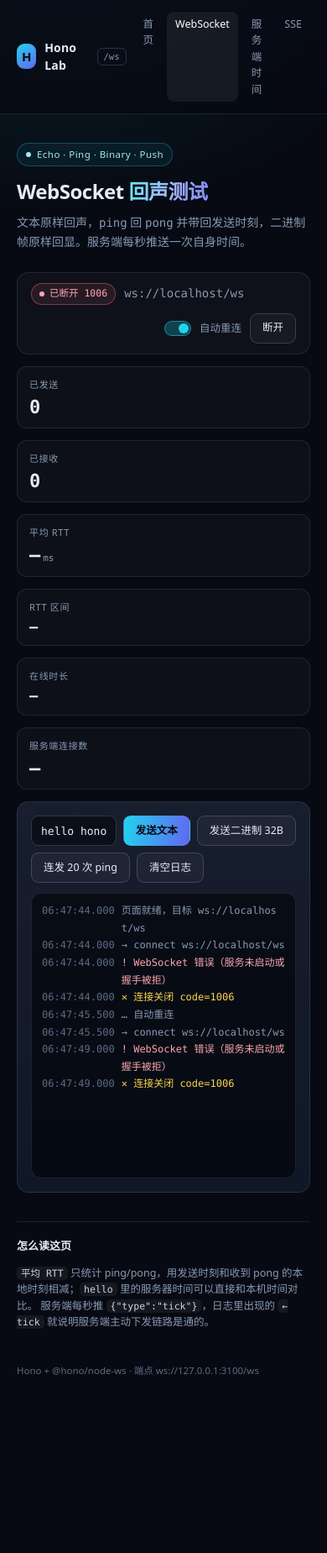
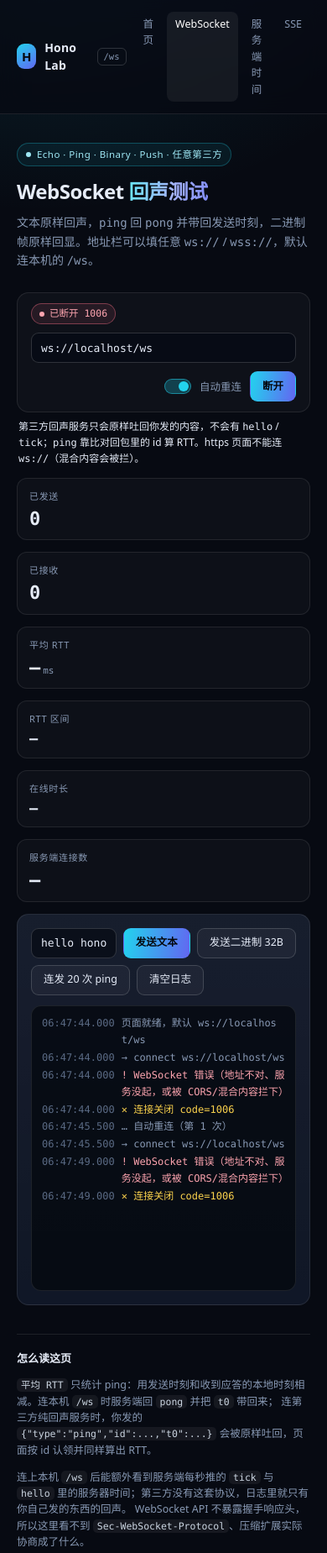
Before and after one commit to yuannuoxin/hono-lab, a website: page public/ws.html in a window 390 px wide. Shown: the top 1849 px of the page at 84% size. Before the commit the page ends 1717 px from the top, so only its background shows below. Drawn offline with Linux system fonts and the light colour scheme.

Commit message:
feat(ws): 地址栏可填任意第三方 ws/wss 地址
地址输入 + 公共回声预设；域名自动补 ws://、https 换 wss://；记住上次地址；第三方纯回声服务按回包 id 认领 ping 算 RTT；连续 5 次连不上停止自动重连。

```diff
--- a/public/styles.css
+++ b/public/styles.css
@@ -219,6 +219,18 @@ body {
   background: rgba(255, 255, 255, 0.03);
 }
 
+.url-field {
+  flex: 1 1 260px;
+  min-width: 200px;
+  max-width: 460px;
+}
+
+.url-field input {
+  width: 100%;
+  height: 34px;
+  font: 500 12.5px/1 var(--mono);
+}
+
 .pill {
   display: inline-flex;
   align-items: center;
@@ -236,8 +248,7 @@ body {
   color: #86efac;
 }
 
-.pill.warn {
-  border-color: rgba(251, 191, 36, 0.4);
+.pill.warn {  border-color: rgba(251, 191, 36, 0.4);
   background: rgba(251, 191, 36, 0.1);
   color: #fcd34d;
 }
--- a/public/ws.html
+++ b/public/ws.html
@@ -21,20 +21,30 @@
 
     <main class="wrap">
       <section class="hero" style="padding: 34px 0 4px">
-        <span class="eyebrow"><i class="dot"></i>Echo · Ping · Binary · Push</span>
+        <span class="eyebrow"><i class="dot"></i>Echo · Ping · Binary · Push · 任意第三方</span>
         <h1 style="font-size: clamp(24px, 3.4vw, 32px)">WebSocket <span>回声测试</span></h1>
-        <p>文本原样回声，<code class="mono">ping</code> 回 <code class="mono">pong</code> 并带回发送时刻，二进制帧原样回显。服务端每秒推送一次自身时间。</p>
+        <p>文本原样回声，<code class="mono">ping</code> 回 <code class="mono">pong</code> 并带回发送时刻，二进制帧原样回显。地址栏可以填任意 <code class="mono">ws://</code> / <code class="mono">wss://</code>，默认连本机的 <code class="mono">/ws</code>。</p>
       </section>
 
       <div class="status">
         <span class="pill" id="state"><i class="dot"></i>未连接</span>
-        <span class="mono dim" id="endpoint">—</span>
+        <div class="url-field">
+          <input type="text" id="urlInput" list="wsPresets" spellcheck="false" autocomplete="off" placeholder="ws:// 或 wss://" />
+          <datalist id="wsPresets">
+            <option value="ws://127.0.0.1:3100/ws">内置 /ws（本机 Hono）</option>
+            <option value="wss://ws.postman-echo.com/raw">Postman Echo（纯回声）</option>
+            <option value="wss://ws.ifelse.io">ifelse.io（回声 + 横幅）</option>
+          </datalist>
+        </div>
         <label class="switch" style="margin-left: auto">
           <input type="checkbox" id="autoReconnect" checked />
           自动重连
         </label>
-        <button class="btn" id="toggle">连接</button>
+        <button class="btn primary" id="toggle">连接</button>
       </div>
+      <p class="muted" style="font-size: 12px; margin: 8px 2px 0">
+        第三方回声服务只会原样吐回你发的内容，不会有 <code class="mono">hello</code> / <code class="mono">tick</code>；<code class="mono">ping</code> 靠比对回包里的 id 算 RTT。https 页面不能连 <code class="mono">ws://</code>（混合内容会被拦）。
+      </p>
 
       <div class="grid cols-3" style="margin-top: 14px">
         <div class="stat"><label>已发送</label><b id="statSent">0</b></div>
@@ -59,12 +69,16 @@
       <section class="notes">
         <h3>怎么读这页</h3>
         <p>
-          <code>平均 RTT</code> 只统计 ping/pong，用发送时刻和收到 pong 的本地时刻相减；<code>hello</code> 里的服务器时间可以直接和本机时间对比。
-          服务端每秒推 <code>{"type":"tick"}</code>，日志里出现的 <code>← tick</code> 就说明服务端主动下发链路是通的。
+          <code>平均 RTT</code> 只统计 ping：用发送时刻和收到应答的本地时刻相减。连本机 <code>/ws</code> 时服务端回 <code>pong</code> 并把 <code>t0</code> 带回来；
+          连第三方纯回声服务时，你发的 <code>{"type":"ping","id":...,"t0":...}</code> 会被原样吐回，页面按 id 认领并同样算出 RTT。
+        </p>
+        <p>
+          连上本机 <code>/ws</code> 后能额外看到服务端每秒推的 <code>tick</code> 与 <code>hello</code> 里的服务器时间；第三方没有这套协议，日志里就只有你自己发的东西的回声。
+          WebSocket API 不暴露握手响应头，所以这里看不到 <code>Sec-WebSocket-Protocol</code>、压缩扩展实际协商成了什么。
         </p>
       </section>
 
-      <p class="footer">Hono + @hono/node-ws · 端点 ws://127.0.0.1:3100/ws</p>
+      <p class="footer">Hono + @hono/node-ws · 默认端点 ws://127.0.0.1:3100/ws</p>
     </main>
 
     <script src="/ws.js"></script>
--- a/public/ws.js
+++ b/public/ws.js
@@ -4,9 +4,12 @@
   const $ = (sel) => document.querySelector(sel);
   const logEl = $('#log');
   const stateEl = $('#state');
-  const endpointEl = $('#endpoint');
   const toggleBtn = $('#toggle');
   const autoBox = $('#autoReconnect');
+  const urlInput = $('#urlInput');
+
+  const DEFAULT_URL = `${location.protocol === 'https:' ? 'wss' : 'ws'}://${location.host}/ws`;
+  const STORE_KEY = 'hono-lab:ws-url';
 
   const stat = {
     sent: $('#statSent'),
@@ -20,14 +23,14 @@
   let ws = null;
   let wantOpen = false;
   let openedAt = 0;
+  let currentUrl = '';
   let reconnectTimer = null;
   let uptimeTimer = null;
   let sentCount = 0;
   let recvCount = 0;
+  let failCount = 0;
   let rttSamples = [];
-
-  const endpoint = `${location.protocol === 'https:' ? 'wss' : 'ws'}://${location.host}/ws`;
-  endpointEl.textContent = endpoint;
+  const pendingPings = new Map();
 
   const esc = (v) =>
     String(v ?? '').replace(/[&<>"']/g, (c) => ({ '&': '&amp;', '<': '&lt;', '>': '&gt;', '"': '&quot;', "'": '&#39;' }[c]));
@@ -48,8 +51,24 @@
   }
 
   function setState(kind, label) {
-    stateEl.className = `pill ${kind}`;
+    stateEl.className = `pill ${kind}`.trim();
     stateEl.innerHTML = `<i class="dot"></i>${label}`;
+  }
+
+  /* 允许三种写法：ws://xxx、wss://xxx、直接写域名；http/https 自动换成 ws/wss */
+  function normalize(raw) {
+    let value = String(raw ?? '').trim();
+    if (!value) return '';
+    if (/^https?:\/\//i.test(value)) value = value.replace(/^http/i, 'ws');
+    else if (!/^wss?:\/\//i.test(value)) value = `ws://${value}`;
+
+    try {
+      const url = new URL(value);
+      if (!/^wss?:$/.test(url.protocol)) return '';
+      return url.href;
+    } catch {
+      return '';
+    }
   }
 
   function refreshStats() {
@@ -85,23 +104,49 @@
     stat.up.textContent = '—';
   }
 
-  function connect() {
+  function connect(rawUrl) {
     if (ws && (ws.readyState === WebSocket.OPEN || ws.readyState === WebSocket.CONNECTING)) return;
 
+    const target = normalize(rawUrl ?? urlInput.value);
+    if (!target) {
+      log('error', '! 地址不合法，需要 ws:// 或 wss://（也可以只写域名）');
+      return;
+    }
+
+    currentUrl = target;
+    urlInput.value = target;
+    urlInput.disabled = true;
     wantOpen = true;
     toggleBtn.textContent = '断开';
     setState('warn', '连接中');
-    log('sys', `→ connect ${endpoint}`);
+    log('sys', `→ connect ${target}`);
 
-    ws = new WebSocket(endpoint);
+    try {
+      ws = new WebSocket(target);
+    } catch (error) {
+      ws = null;
+      urlInput.disabled = false;
+      toggleBtn.textContent = '连接';
+      wantOpen = false;
+      setState('bad', '地址无效');
+      log('error', `! 创建连接失败：${error.message}`);
+      return;
+    }
+
     ws.binaryType = 'arraybuffer';
 
     ws.addEventListener('open', () => {
       openedAt = performance.now();
+      failCount = 0;
       setState('ok', '已连接');
       log('sys', '✓ handshake done，连接已建立');
+      try {
+        localStorage.setItem(STORE_KEY, target);
+      } catch {
+        /* 隐私模式下写不了，忽略 */
+      }
       startUptime();
-      // 连上先自动打一发，方便立刻看到 RTT 与回声是否正常
+      // 连上先自动打一发，第三方纯回声服务也能立刻看到 RTT
       setTimeout(() => {
         if (ws && ws.readyState === WebSocket.OPEN) {
           log('sys', '… 自动探测');
@@ -128,6 +173,17 @@
         return;
       }
 
+      // 第三方回声服务会把我们的 ping 原样吐回，按 id 认领算 RTT
+      if (msg?.type === 'ping' && pendingPings.has(msg.id)) {
+        const rtt = Date.now() - pendingPings.get(msg.id);
+        pendingPings.delete(msg.id);
+        rttSamples.push(rtt);
+        if (rttSamples.length > 200) rttSamples.shift();
+        log('in', `← ping 原样回声 id=${msg.id} rtt=${rtt}ms`);
+        refreshStats();
+        return;
+      }
+
       switch (msg.type) {
         case 'hello':
           if (typeof msg.clients === 'number') stat.clients.textContent = msg.clients;
@@ -141,6 +197,7 @@
 
         case 'pong': {
           const rtt = Date.now() - msg.t0;
+          pendingPings.delete(msg.id);
           rttSamples.push(rtt);
           if (rttSamples.length > 200) rttSamples.shift();
           log('in', `← pong id=${msg.id} rtt=${rtt}ms`);
@@ -169,11 +226,20 @@
       stat.clients.textContent = '—';
       openedAt = 0;
       ws = null;
+      urlInput.disabled = false;
+      pendingPings.clear();
 
       if (wantOpen && autoBox.checked) {
+        failCount += 1;
+        if (failCount >= 5) {
+          wantOpen = false;
+          toggleBtn.textContent = '连接';
+          log('error', '! 连续 5 次没连上，已停止自动重连');
+          return;
+        }
         reconnectTimer = setTimeout(() => {
-          log('sys', '… 自动重连');
-          connect();
+          log('sys', `… 自动重连（第 ${failCount} 次）`);
+          connect(currentUrl);
         }, 1500);
       } else {
         wantOpen = false;
@@ -182,7 +248,7 @@
     });
 
     ws.addEventListener('error', () => {
-      log('error', '! WebSocket 错误（服务未启动或握手被拒）');
+      log('error', '! WebSocket 错误（地址不对、服务没起，或被 CORS/混合内容拦下）');
     });
   }
 
@@ -215,7 +281,10 @@
     const id = `${(++pingSeq).toString(36)}-${Math.random().toString(36).slice(2, 6)}`;
     const t0 = Date.now();
     const body = JSON.stringify({ type: 'ping', id, t0, echo: echo ?? null });
-    if (send(body)) log('out', `→ ping id=${id}${echo ? ` echo=${echo}` : ''}`);
+    if (!send(body)) return;
+    pendingPings.set(id, t0);
+    if (pendingPings.size > 200) pendingPings.delete(pendingPings.keys().next().value);
+    log('out', `→ ping id=${id}${echo ? ` echo=${echo}` : ''}`);
   }
 
   /* 交互 */
@@ -225,19 +294,27 @@
     else connect();
   });
 
+  urlInput.addEventListener('keydown', (event) => {
+    if (event.key === 'Enter') {
+      if (ws && (ws.readyState === WebSocket.OPEN || ws.readyState === WebSocket.CONNECTING)) disconnect();
+      connect();
+    }
+  });
+
+  urlInput.addEventListener('change', () => {
+    const normalized = normalize(urlInput.value);
+    if (normalized) urlInput.value = normalized;
+  });
+
   $('#sendText').addEventListener('click', () => {
     const value = $('#textInput').value;
-    if (send(value)) log('out', `→ text ${Buffer2Str(value)}`);
+    if (send(value)) log('out', `→ text ${value.length}B ${value}`);
   });
-
-  function Buffer2Str(v) {
-    return `${v.length}B ${v}`;
-  }
 
   $('#sendBinary').addEventListener('click', () => {
     const buf = new Uint8Array(32);
     crypto.getRandomValues(buf);
-    if (send(buf)) log('out', `→ binary 32B`);
+    if (send(buf)) log('out', '→ binary 32B');
   });
 
   $('#burst').addEventListener('click', () => {
@@ -260,6 +337,22 @@
     }
   });
 
-  log('sys', `页面就绪，目标 ${endpoint}`);
-  connect();
+  /* 启动 */
+
+  let saved = '';
+  try {
+    saved = localStorage.getItem(STORE_KEY) ?? '';
+  } catch {
+    saved = '';
+  }
+
+  urlInput.value = saved || DEFAULT_URL;
+  log('sys', `页面就绪，默认 ${DEFAULT_URL}`);
+
+  if (!saved || saved === DEFAULT_URL) {
+    connect(urlInput.value);
+  } else {
+    setState('', '未连接');
+    log('sys', `读回上次的地址 ${saved}，点「连接」继续（第三方不通就填自己的）`);
+  }
 })();
```
Also changed, not shown: public/index.html (+1 -1 lines), README.md.
